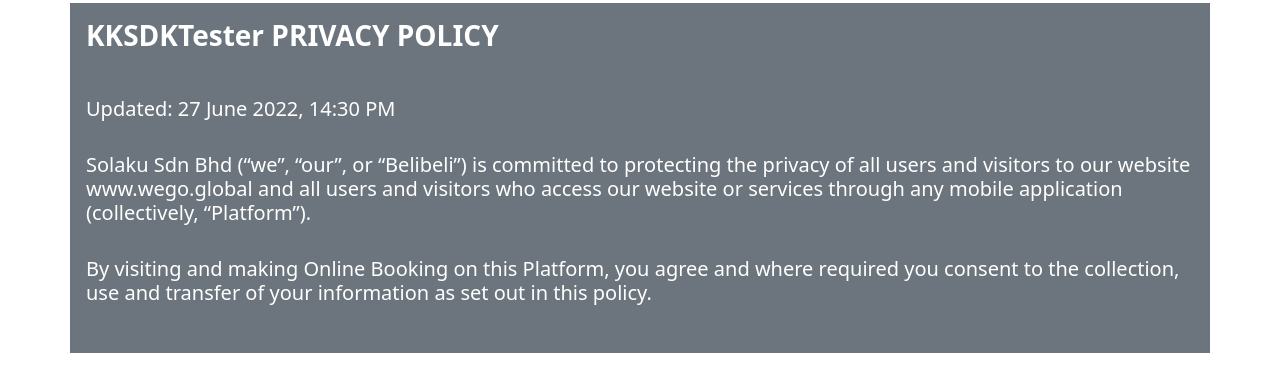
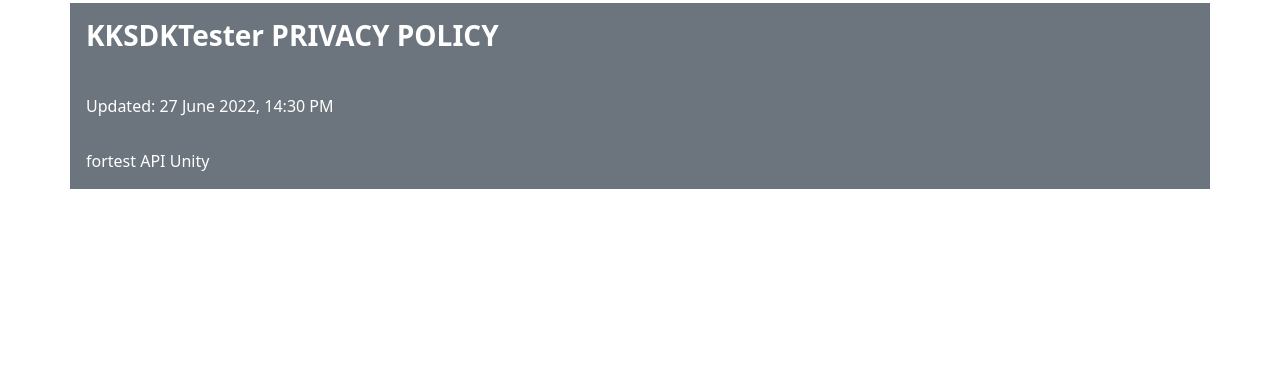
Before and after one commit to kanrayart/KKSDKTester, a plain HTML site: page index.html in a window 1280 px wide. Shown: the part 53-444 px from the top of the page. Drawn offline with nearby package versions, Linux system fonts and the light colour scheme.

Commit message:
add index page

```diff
--- a/index.html
+++ b/index.html
@@ -14,13 +14,22 @@
         <div class="container p-3 mb-2 bg-secondary text-white">
           <h3 class="fw-bold">KKSDKTester PRIVACY POLICY<h3>
             <h4><br>
-              <!-- <pre> -->
-                <h5>Updated: 27 June 2022, 14:30 PM</h5><br>
 
-                <h5>Solaku Sdn Bhd (“we”, “our”, or “Belibeli”) is committed to protecting the privacy of all users and visitors to our website www.wego.global and all users and visitors who access our website or services through any mobile application (collectively, “Platform”).</h5><br>
+                <h6>Updated: 27 June 2022, 14:30 PM</h6><br>
+                fortest API Unity
+                <!-- <h6>Solaku Sdn Bhd (“we”, “our”, or “Belibeli”) is committed to protecting the privacy of all users and visitors to our website www.wego.global and all users and visitors who access our website or services through any mobile application (collectively, “Platform”).</h6><br>
 
-                <h5>By visiting and making Online Booking on this Platform, you agree and where required you consent to the collection, use and transfer of your information as set out in this policy.</h5><br>
-              <!-- </pre> -->
+                <h6>By visiting and making Online Booking on this Platform, you agree and where required you consent to the collection, use and transfer of your information as set out in this policy.</h6><br>
+
+              1. Information We Collect From You
+
+                <h6 style="padding-left: 3rem">When you visit or make an Online Booking through the Platform, you may be asked to provide information about yourself including your name, contact details, and payment information such as credit or debit card information.</h6><br>
+
+                <h6 style="padding-left: 3rem">We may also collect information about your usage of the Platform and information about you from the messages you post to the Platform and the emails or letters you send to us</h6><br>
+
+                <h6 style="padding-left: 3rem">We will also collect information from you when you contact our Delivery Partners, Merchant Partners and Service Partners.</h6><br>
+
+                <h6 style="padding-left: 3rem">We may collect technical information from your device or your use of our services through a mobile device.</h6><br> -->
 
             </h4>
 
```
